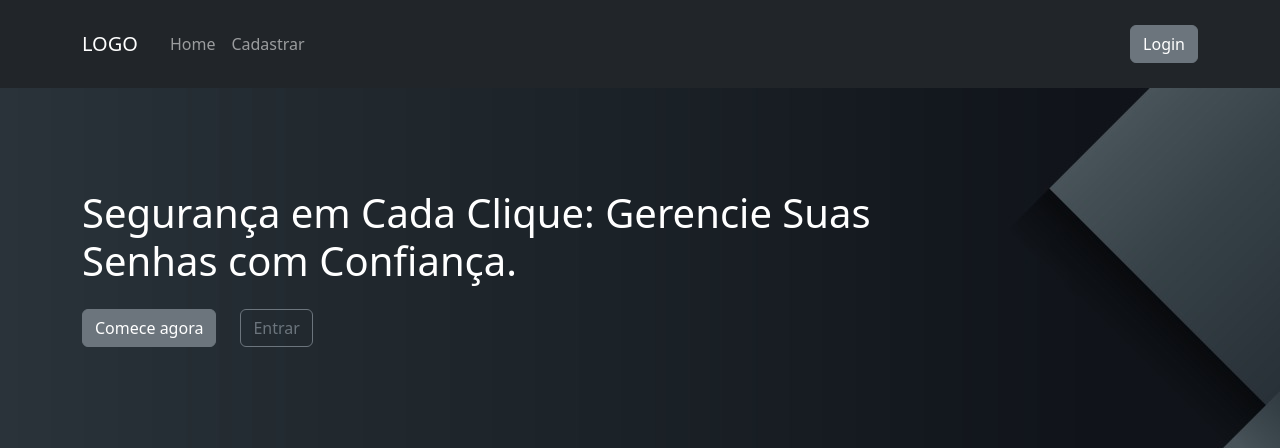
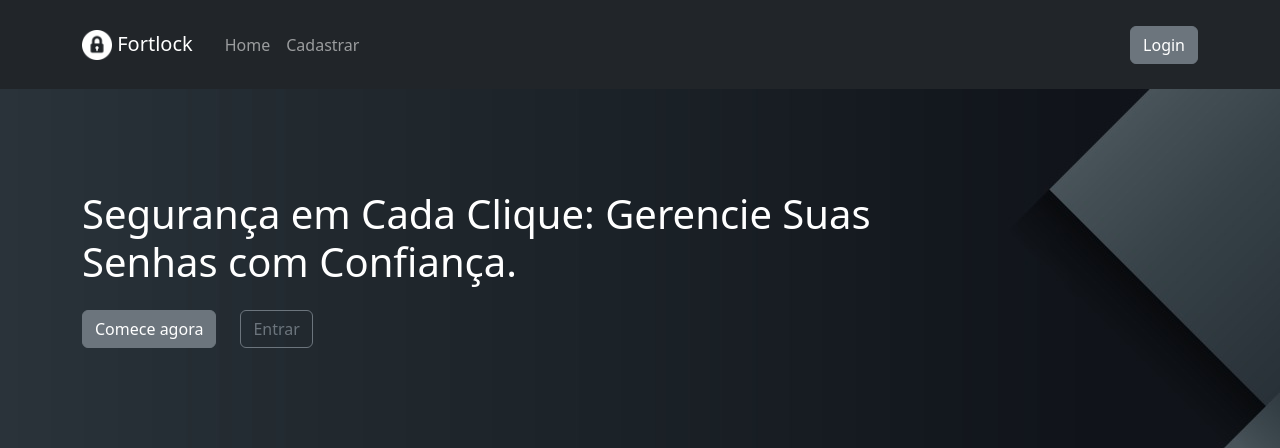
Before and after one commit to RafaelaAlexandre/FortLock, a Django app: page / in a window 1280 px wide. Shown: the top 448 px of the page. Run offline with Django 4.2, Linux system fonts and the light colour scheme; some libraries are stand-ins or nearby versions.

Commit message:
:lipstick: style: adicionando logo e favicon

```diff
--- a/fortlock_app/templates/fortlock_app/dashboard/header.html
+++ b/fortlock_app/templates/fortlock_app/dashboard/header.html
@@ -9,12 +9,16 @@
     {% load bootstrap5 %}
     {% bootstrap_css %}
     {% bootstrap_javascript %}
+    <link rel="icon" href="../static/img/logoFort.png" type="image/x-icon">
 </head>
 <body class="principal">
     <header>
         <nav class="navbar navbar-expand-lg navbar-dark bg-dark py-4">
             <div class="container">
-                <a class="navbar-brand me-4" href="/">LOGO</a>
+                <a class="navbar-brand me-4" href="/">
+                    <img src="../static/img/logoFort.png" alt="Logo" width="30" style="filter: invert(1)" height="30" class="d-inline-block align-text-top">
+                    Fortlock
+                </a>
                 <button class="navbar-toggler" type="button" data-bs-toggle="collapse" data-bs-target="#navbarSupportedContent" aria-controls="navbarSupportedContent" aria-expanded="false" aria-label="Toggle navigation">
                     <span class="navbar-toggler-icon"></span>
                 </button>
--- a/fortlock_app/templates/header.html
+++ b/fortlock_app/templates/header.html
@@ -9,12 +9,16 @@
     {% load bootstrap5 %}
     {% bootstrap_css %}
     {% bootstrap_javascript %}
+    <link rel="icon" href="../static/img/logoFort.png" type="image/x-icon">
 </head>
 <body class="principal">
     <header>
         <nav class="navbar navbar-expand-lg navbar-dark bg-dark py-4">
             <div class="container">
-                <a class="navbar-brand me-4" href="/">LOGO</a>
+                <a class="navbar-brand me-4" href="/">
+                    <img src="../static/img/logoFort.png" alt="Logo" width="30" style="filter: invert(1)" height="30" class="d-inline-block align-text-top">
+                    Fortlock
+                </a>
                 <button class="navbar-toggler" type="button" data-bs-toggle="collapse" data-bs-target="#navbarSupportedContent" aria-controls="navbarSupportedContent" aria-expanded="false" aria-label="Toggle navigation">
                     <span class="navbar-toggler-icon"></span>
                 </button>
```
Also changed, not shown: db.sqlite3, fortlock_app/static/img/logoFort.png (added).
